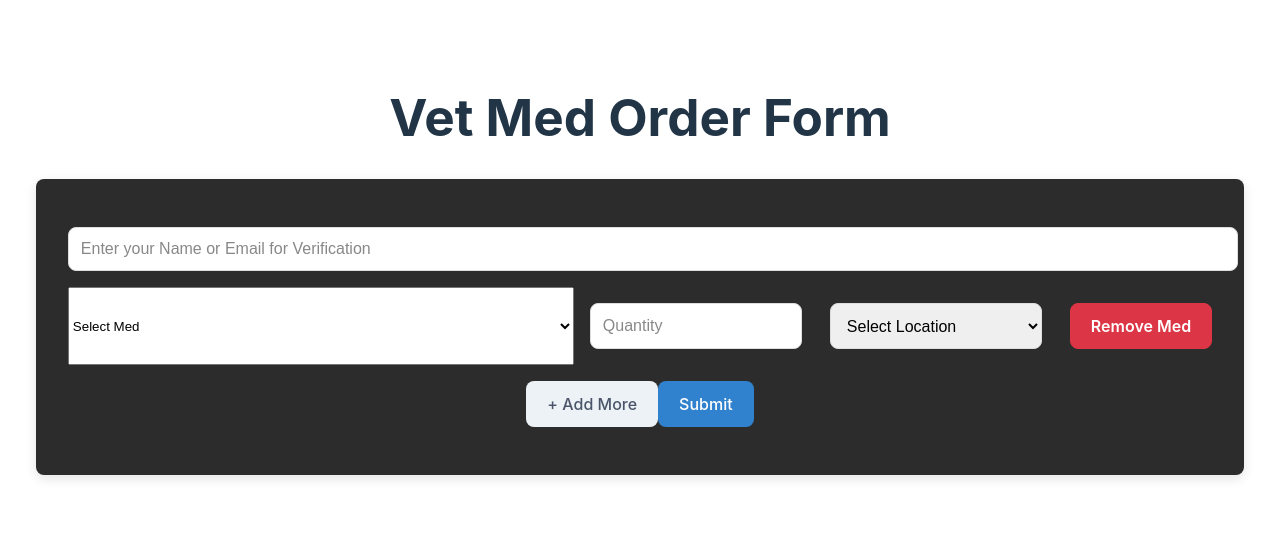
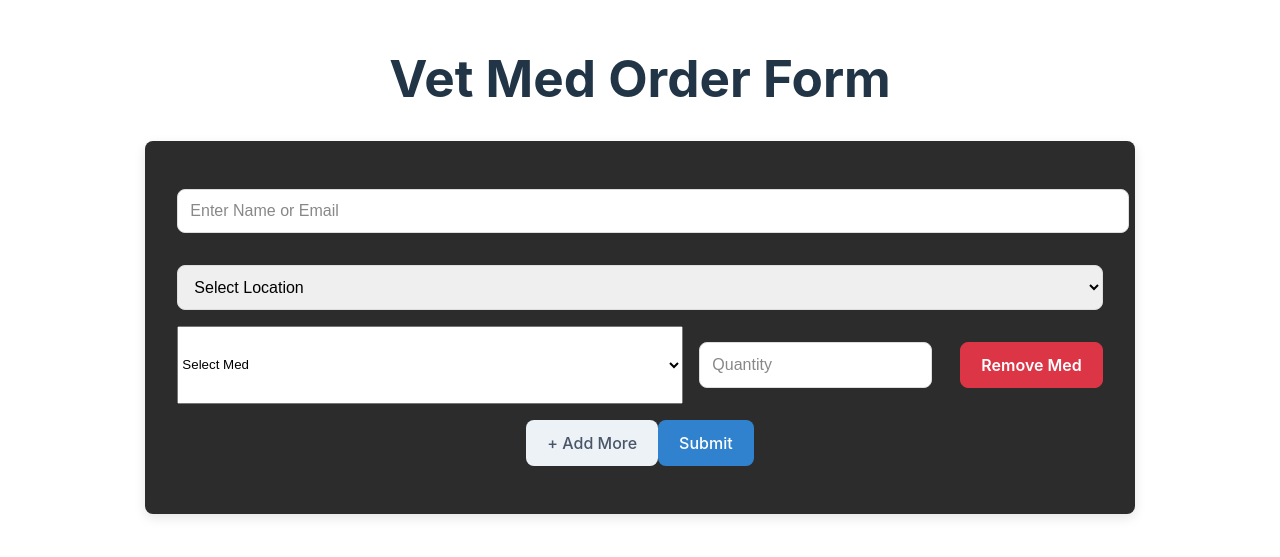
Before and after one commit to Danger0101/Vet-Med-Order-Form, a React (Vite) app: page /order-form in a window 1280 px wide. Shown: the part 119-676 px from the top of the page. Built offline with nearby package versions, Linux system fonts and the light colour scheme.

Commit message:
Updated form

```diff
--- a/src/pages/Order_Form.jsx
+++ b/src/pages/Order_Form.jsx
@@ -8,10 +8,11 @@ import "../css/order-form.css";
 import { medOptions } from "../data/medOptions";
 
 export default function VetMedOrderForm() {
-  const [user, setUser] = useState("");  // State for name or email
-  const [orders, setOrders] = useState([{ med: "", quantity: "", company: "", location: "" }]);
+  const [user, setUser] = useState("");
+  const [location, setLocation] = useState("");
+  const [orders, setOrders] = useState([{ med: "", quantity: "", company: "" }]);
   const [searchTerm, setSearchTerm] = useState("");
-  const navigate = useNavigate(); // Initialize navigate
+  const navigate = useNavigate();
 
   const filteredMedOptions = medOptions.filter((med) =>
     med.med.toLowerCase().includes(searchTerm.toLowerCase())
@@ -26,10 +27,10 @@ export default function VetMedOrderForm() {
   };
 
   const addOrder = () => {
-    if (orders.some((order) => !order.med || !order.quantity || !order.company || !order.location)) {
-      alert("Please fill out the current medication order before adding a new one.");
+    if (orders.some((order) => !order.med || !order.quantity || !order.company) || !location) {
+      alert("Please fill out all fields before adding a new order.");
     } else {
-      setOrders([...orders, { med: "", quantity: "", company: "", location: "" }]);
+      setOrders([...orders, { med: "", quantity: "", company: "" }]);
     }
   };
 
@@ -45,17 +46,16 @@ export default function VetMedOrderForm() {
   const handleSubmit = (e) => {
     e.preventDefault();
 
-    if (!user.trim()) {
-      alert("Please enter your name or email for verification.");
+    if (!user.trim() || !location.trim()) {
+      alert("Please enter your name/email and select a location.");
       return;
     }
 
-    if (orders.length === 0 || orders.some((o) => !o.med || !o.quantity || !o.company || !o.location)) {
-      alert("Please enter the quantity, company, and location for each order.");
+    if (orders.length === 0 || orders.some((o) => !o.med || !o.quantity || !o.company)) {
+      alert("Please enter all medication details.");
       return;
     }
 
-    // Format the email message as plain text, including company and location
     const formattedMessage = orders
       .map(
         (order) => `
@@ -67,33 +67,29 @@ export default function VetMedOrderForm() {
 
         Quantity Requested:
         •   ${order.quantity}
-
-        For Location:
-        •   ${order.location}
         ------------------------`
       )
       .join("\n");
 
-    // Prepare the email data (fields that will be sent to Web3Forms)
     const formData = new FormData();
-    formData.append("access_key", "db1c9c3c-bfc8-4159-86e9-d9a3c36ae9e0"); // Public Access Key from Web3Forms
-    formData.append("name_or_email", user);  // Added user verification field
+    formData.append("access_key", "db1c9c3c-bfc8-4159-86e9-d9a3c36ae9e0");
+    formData.append("name_or_email", user);
+    formData.append("location", location);
     formData.append("message", formattedMessage);
 
-    // Send the form data to Web3Forms
     fetch("https://api.web3forms.com/submit", {
       method: "POST",
       body: formData,
       headers: {
         "Accept": "application/json",
-        "Authorization": "db1c9c3c-bfc8-4159-86e9-d9a3c36ae9e0", // Public Access Key from Web3Forms
+        "Authorization": "db1c9c3c-bfc8-4159-86e9-d9a3c36ae9e0",
       },
     })
       .then((response) => response.json())
       .then((data) => {
         if (data.success) {
           alert("Order submitted successfully!");
-          navigate("/");  // Navigate back to the homepage after successful submission
+          navigate("/");
         } else {
           alert(`There was an issue submitting your order: ${data.message || data.error}`);
         }
@@ -109,13 +105,30 @@ export default function VetMedOrderForm() {
       <Card className="card-container">
         <CardContent>
           <form onSubmit={handleSubmit}>
-            <Input
-              name="user"
-              placeholder="Enter your Name or Email for Verification"
-              value={user}
-              onChange={(e) => setUser(e.target.value)}
-              className="input-field mb-6"
-            />
+            {/* Flex container for Name/Email and Location dropdown in one row */}
+            <div className="flex gap-4 mb-6">
+              <Input
+                name="user"
+                placeholder="Enter Name or Email"
+                value={user}
+                onChange={(e) => setUser(e.target.value)}
+                className="input-field flex-1"
+              />
+              <select
+                name="location"
+                value={location}
+                onChange={(e) => setLocation(e.target.value)}
+                className="input-field flex-1"
+              >
+                <option value="">Select Location</option>
+                {locations.map((loc, idx) => (
+                  <option key={idx} value={loc}>
+                    {loc}
+                  </option>
+                ))}
+              </select>
+            </div>
+
             {orders.map((order, index) => (
               <div key={index} className="form-container mb-4">
                 <Combobox
@@ -139,19 +152,6 @@ export default function VetMedOrderForm() {
                   onChange={(e) => handleOrderChange(index, "quantity", e.target.value)}
                   className="input-field"
                 />
-                <select
-                  name={`location-${index}`}
-                  value={order.location}
-                  onChange={(e) => handleOrderChange(index, "location", e.target.value)}
-                  className="input-field"
-                >
-                  <option value="">Select Location</option>
-                  {locations.map((location, idx) => (
-                    <option key={idx} value={location}>
-                      {location}
-                    </option>
-                  ))}
-                </select>
                 <Button
                   type="button"
                   onClick={() => removeOrder(index)}
@@ -161,6 +161,7 @@ export default function VetMedOrderForm() {
                 </Button>
               </div>
             ))}
+
             <div className="flex gap-4 mb-4">
               <Button type="button" onClick={addOrder} className="button secondary">
                 + Add More
```
